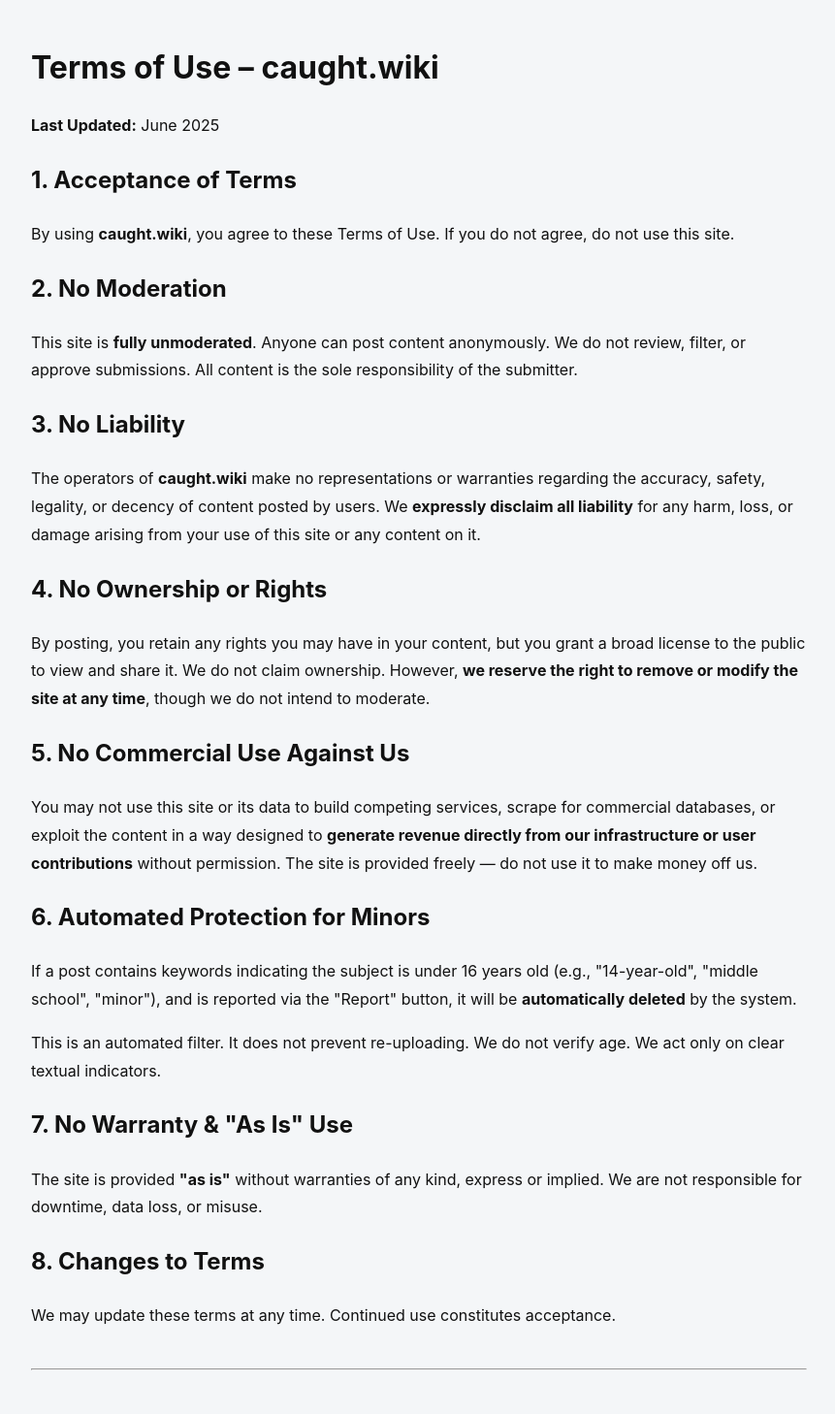
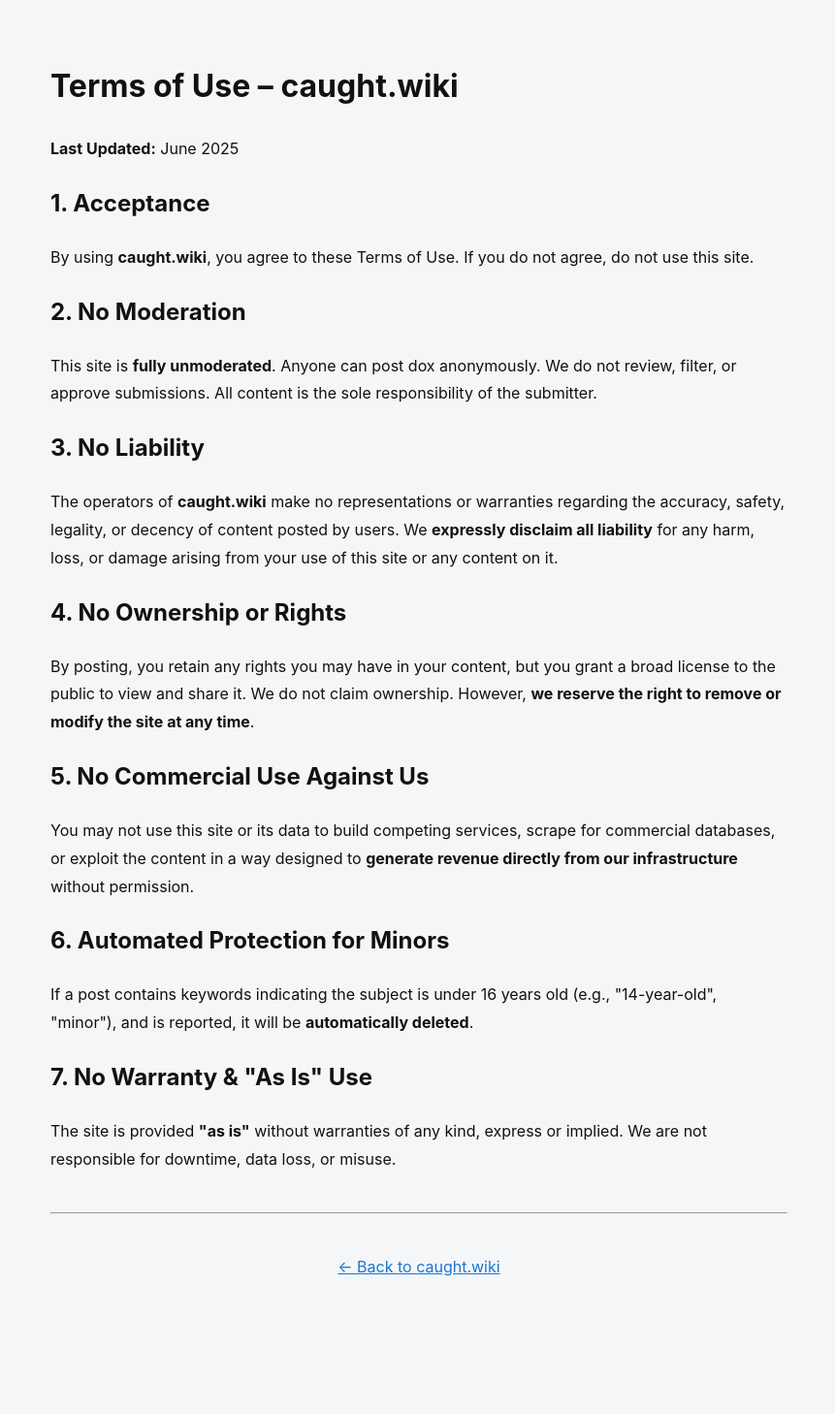
Before and after one commit to oopsididitagain335/cwiki, a Next.js app: page /tos in a window 1280 px wide. Shown: the top 1458 px of the page at 97% size, without its empty margins (208-1069 px from the left). After the commit the page ends 1380 px from the top, so only its background shows below. Built offline with nearby package versions, Linux system fonts and the light colour scheme.

Commit message:
Update page.js

```diff
--- a/app/tos/page.js
+++ b/app/tos/page.js
@@ -1,18 +1,18 @@
 // app/tos/page.js
 export default function ToS() {
   return (
-    <div style={{ lineHeight: '1.8' }}>
-      <h1 style={{ fontSize: '2rem', marginBottom: '10px' }}>Terms of Use – caught.wiki</h1>
+    <div style={styles.container}>
+      <h1 style={styles.h1}>Terms of Use – caught.wiki</h1>
       <p><strong>Last Updated:</strong> June 2025</p>
 
-      <h2>1. Acceptance of Terms</h2>
+      <h2>1. Acceptance</h2>
       <p>
         By using <strong>caught.wiki</strong>, you agree to these Terms of Use. If you do not agree, do not use this site.
       </p>
 
       <h2>2. No Moderation</h2>
       <p>
-        This site is <strong>fully unmoderated</strong>. Anyone can post content anonymously.
+        This site is <strong>fully unmoderated</strong>. Anyone can post dox anonymously.
         We do not review, filter, or approve submissions. All content is the sole responsibility of the submitter.
       </p>
 
@@ -26,23 +26,19 @@
       <h2>4. No Ownership or Rights</h2>
       <p>
         By posting, you retain any rights you may have in your content, but you grant a broad license to the public to view and share it.
-        We do not claim ownership. However, <strong>we reserve the right to remove or modify the site at any time</strong>, though we do not intend to moderate.
+        We do not claim ownership. However, <strong>we reserve the right to remove or modify the site at any time</strong>.
       </p>
 
       <h2>5. No Commercial Use Against Us</h2>
       <p>
         You may not use this site or its data to build competing services, scrape for commercial databases, or exploit the content
-        in a way designed to <strong>generate revenue directly from our infrastructure or user contributions</strong> without permission.
-        The site is provided freely — do not use it to make money off us.
+        in a way designed to <strong>generate revenue directly from our infrastructure</strong> without permission.
       </p>
 
       <h2>6. Automated Protection for Minors</h2>
       <p>
-        If a post contains keywords indicating the subject is under 16 years old (e.g., "14-year-old", "middle school", "minor"),
-        and is reported via the "Report" button, it will be <strong>automatically deleted</strong> by the system.
-      </p>
-      <p>
-        This is an automated filter. It does not prevent re-uploading. We do not verify age. We act only on clear textual indicators.
+        If a post contains keywords indicating the subject is under 16 years old (e.g., "14-year-old", "minor"),
+        and is reported, it will be <strong>automatically deleted</strong>.
       </p>
 
       <h2>7. No Warranty & "As Is" Use</h2>
@@ -51,15 +47,22 @@
         We are not responsible for downtime, data loss, or misuse.
       </p>
 
-      <h2>8. Changes to Terms</h2>
-      <p>
-        We may update these terms at any time. Continued use constitutes acceptance.
-      </p>
-
       <hr style={{ margin: '40px 0' }} />
-      <p style={{ textAlign: 'center', fontSize: '0.9rem', color: '#666' }}>
-        <a href="/">← Back to caught.wiki</a>
+      <p style={{ textAlign: 'center' }}>
+        <a href="/" style={{ color: '#1976d2' }}>← Back to caught.wiki</a>
       </p>
     </div>
   );
 }
+
+const styles = {
+  container: {
+    lineHeight: '1.8',
+    maxWidth: '800px',
+    margin: '40px auto',
+    padding: '0 20px'
+  },
+  h1: {
+    fontSize: '2rem'
+  }
+};
```
